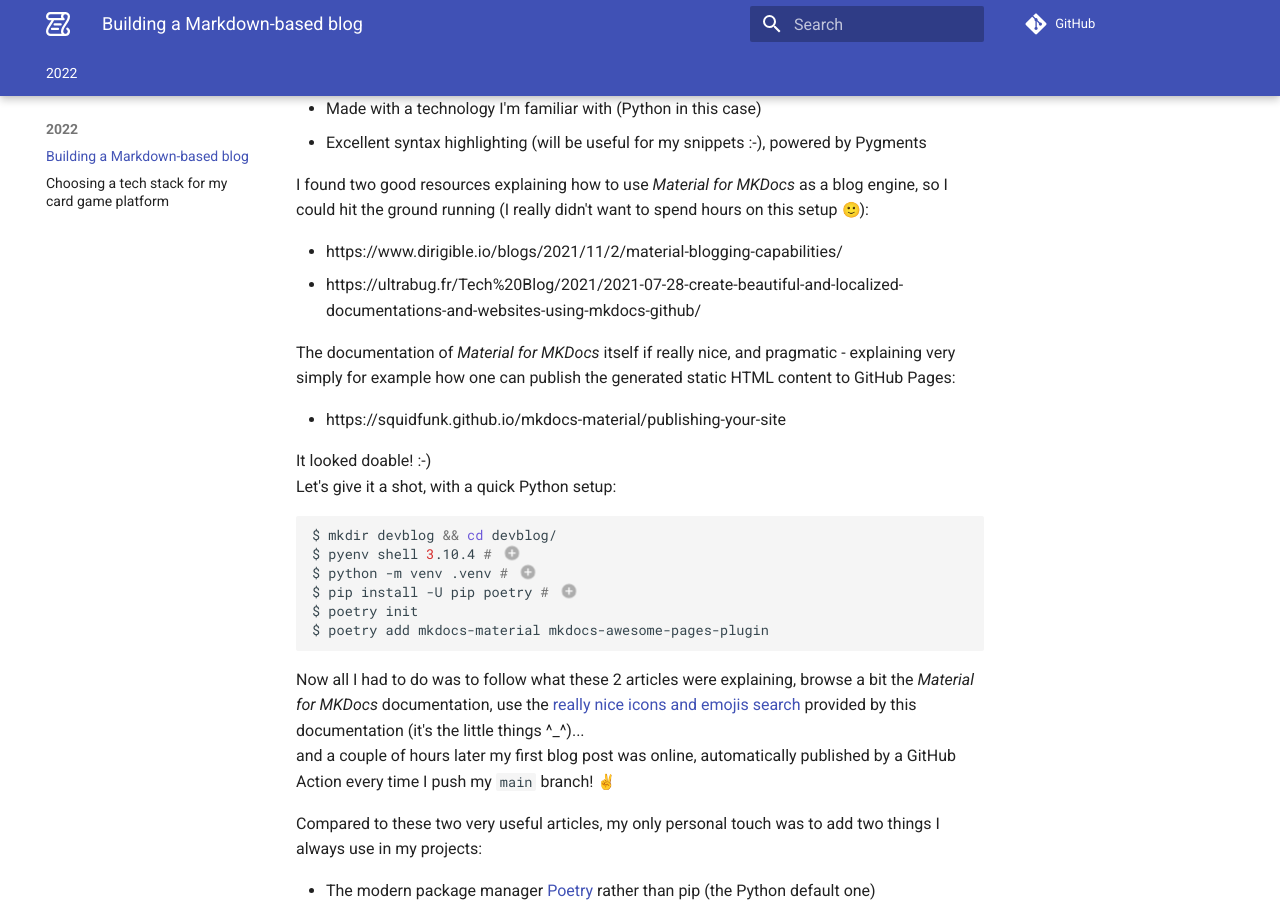
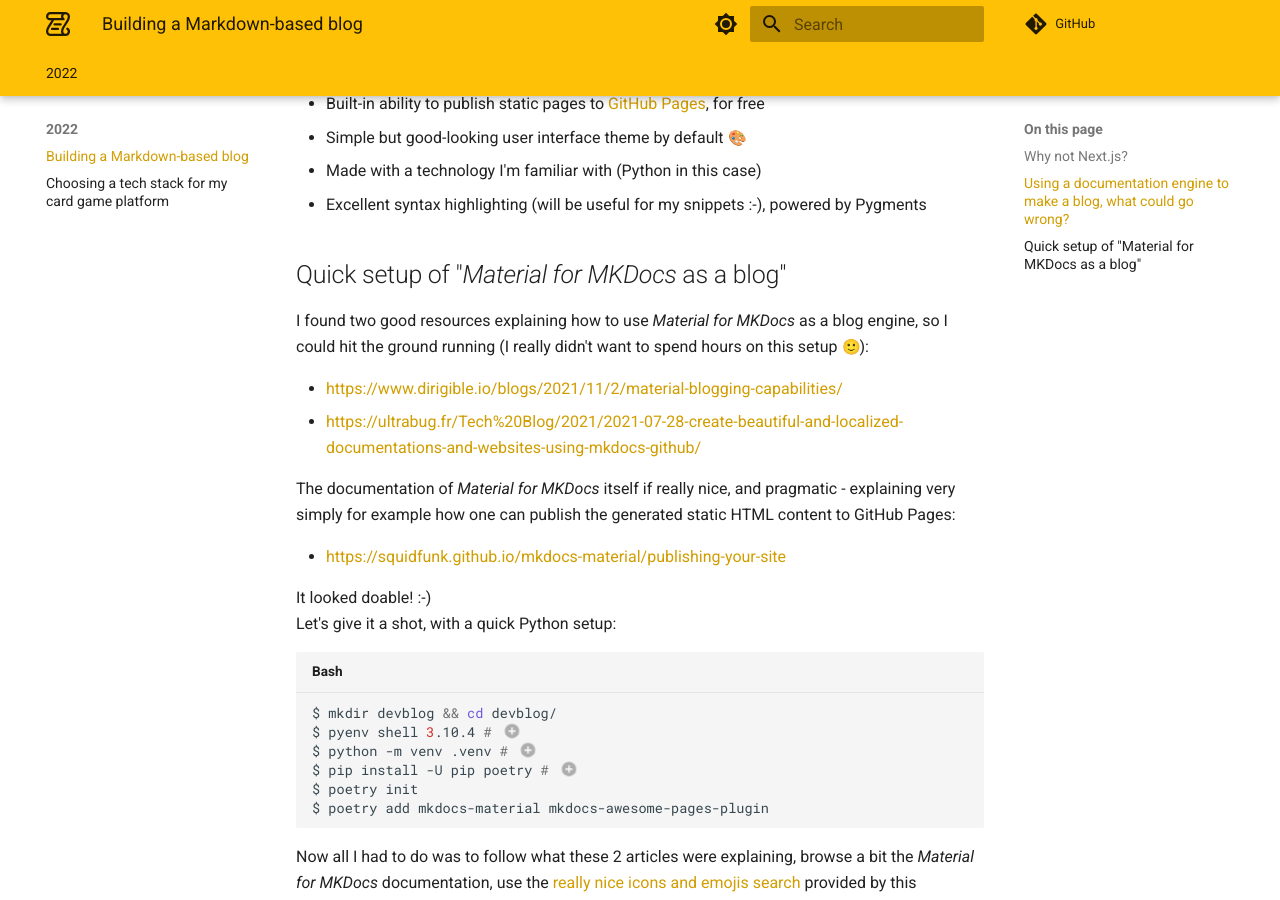
Before and after one commit to olivierphi/devblog, an MkDocs documentation site: the page built from docs/2022/07-12---building-a-markdown-based-blog.md, in a window 1280 px wide and 900 px high, scrolled down 1069 px. Built offline with MkDocs 1.6.1 and Material for MkDocs 9.7.7, drawn with Linux system fonts in a browser that asks for light colours; emoji names are drawn with the system emoji font; comment, search, counter and statistics services are not loaded; some of the changed text lies outside the part shown.

Commit message:
[2022-07-12] Building a Markdown-based blog

````diff
--- a/docs/2022/07-12---building-a-markdown-based-blog.md
+++ b/docs/2022/07-12---building-a-markdown-based-blog.md
@@ -17,7 +17,7 @@
 Here is how I determined what was the quickest way (for me) to put a "devblog"
 online as quickly as possible, without hours of setup. :slight_smile:
 
-# Why not Next.js?
+## Why not Next.js?
 
 My natural "go-to" option would be Next.js, with its [SSG capacities](https://nextjs.org/docs/basic-features/pages#static-generation-with-data)
 and [built-in support of MDX](https://nextjs.org/docs/advanced-features/using-mdx).
@@ -35,7 +35,7 @@
 
 Hence my second option...
 
-# Using a documentation engine to make a blog, what could go wrong? :sweat_smile:
+## Using a documentation engine to make a blog, what could go wrong? :sweat_smile:
 
 ...[Material for MKDocs](https://squidfunk.github.io/mkdocs-material/)!
 
@@ -47,6 +47,8 @@
  - Simple but good-looking user interface theme by default :art:
  - Made with a technology I'm familiar with (Python in this case)
  - Excellent syntax highlighting (will be useful for my snippets :-), powered by Pygments
+
+## Quick setup of "_Material for MKDocs_ as a blog"
 
 I found two good resources explaining how to use _Material for MKDocs_ as a blog engine, so I could hit the ground
 running (I really didn't want to spend hours on this setup :slight_smile:):
@@ -61,7 +63,7 @@
 
 It looked doable! :-)
 Let's give it a shot, with a quick Python setup:
-``` shell
+``` bash
 $ mkdir devblog && cd devblog/
 $ pyenv shell 3.10.4 # (1)
 $ python -m venv .venv # (2)
--- a/mkdocs.yml
+++ b/mkdocs.yml
@@ -15,6 +15,23 @@
 
 theme:
   name: material
+  palette:
+    # @link https://squidfunk.github.io/mkdocs-material/setup/changing-the-colors
+    # Palette toggle for light mode
+    - media: "(prefers-color-scheme: light)"
+      scheme: default
+      primary: amber
+      toggle:
+        icon: material/brightness-7
+        name: Switch to dark mode
+    # Palette toggle for dark mode
+    - media: "(prefers-color-scheme: dark)"
+      scheme: slate
+      primary: amber
+      accent: light green
+      toggle:
+        icon: material/brightness-4
+        name: Switch to light mode
   custom_dir: overrides
   features:
     - navigation.tracking
@@ -33,6 +50,7 @@
 
 # https://facelessuser.github.io/pymdown-extensions/
 markdown_extensions:
+  - pymdownx.magiclink
   - attr_list
   - admonition
   - meta
@@ -43,7 +61,10 @@
       emoji_index: !!python/name:materialx.emoji.twemoji
       emoji_generator: !!python/name:materialx.emoji.to_svg
   # Syntax highlighting:
+  # @link https://squidfunk.github.io/mkdocs-material/reference/code-blocks/
+  # @link https://squidfunk.github.io/mkdocs-material/setup/extensions/python-markdown-extensions
   - pymdownx.highlight:
+      auto_title: true
       anchor_linenums: true
   - pymdownx.inlinehilite
   - pymdownx.snippets
````
Also changed, not shown: docs/2022/07-10---choosing-a-tech-stack-for-my-card-game-platform.md (+1 -1 lines), docs/index.md (+5 -0 lines).
